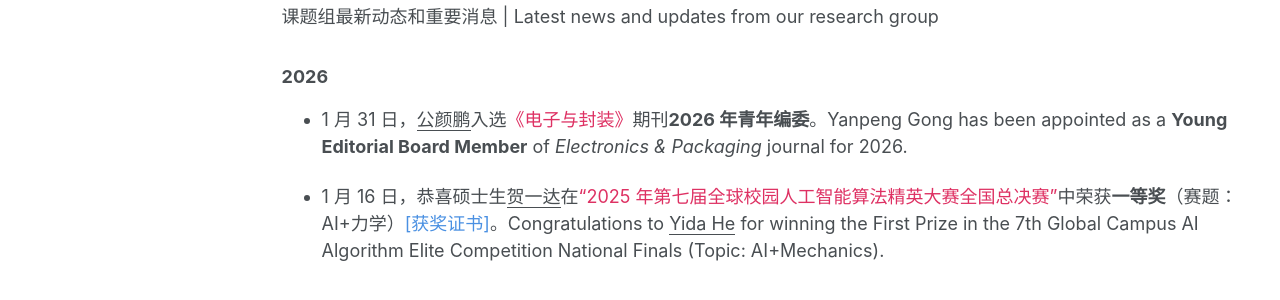
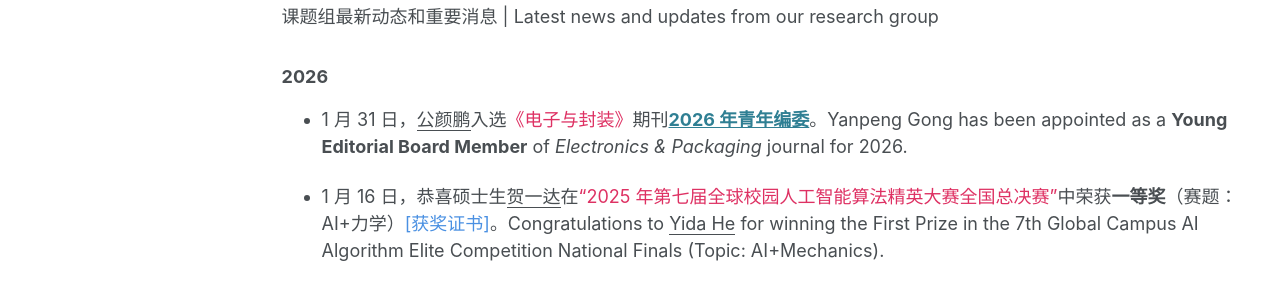
Before and after one commit to yanpeng-gong/yanpeng-gong.github.io, a Jekyll site: the page built from _news/news.md, in a window 1280 px wide. Shown: the part 196-496 px from the top of the page. Built offline with Jekyll 4.4.1, drawn with Linux system fonts in a browser that asks for light colours.

Commit message:
news_update

```diff
--- a/_news/news.md
+++ b/_news/news.md
@@ -19,7 +19,7 @@
 
 <h3>2026</h3>
 
-- 1 月 31 日，<u>公颜鹏</u>入选<a href="https://ep.org.cn/CN/column/column2.shtml" style="text-decoration:none;color:#DE3163;">《电子与封装》</a>期刊<strong>2026 年青年编委</strong>。Yanpeng Gong has been appointed as a <strong>Young Editorial Board Member</strong> of <i>Electronics & Packaging</i> journal for 2026.<br>
+- 1 月 31 日，<u>公颜鹏</u>入选<a href="https://ep.org.cn/CN/column/column1.shtml" style="text-decoration:none;color:#DE3163;">《电子与封装》</a>期刊<a href="https://ep.org.cn/CN/column/column2.shtml"><strong>2026 年青年编委</strong></a>。Yanpeng Gong has been appointed as a <strong>Young Editorial Board Member</strong> of <i>Electronics & Packaging</i> journal for 2026.<br>
 
 - 1 月 16 日，恭喜硕士生<u>贺一达</u>在<a href="https://www.aicomp.cn/" style="text-decoration:none;color:#DE3163;">“2025 年第七届全球校园人工智能算法精英大赛全国总决赛”</a>中荣获<strong>一等奖</strong>（赛题：AI+力学）<a href="http://yanpeng-gong.github.io/files/news/2025AI+Mech.jpg" style="text-decoration:none;color:#4A90E2;">[获奖证书]</a>。Congratulations to <u>Yida He</u> for winning the First Prize in the 7th Global Campus AI Algorithm Elite Competition National Finals (Topic: AI+Mechanics).<br>
 
```
